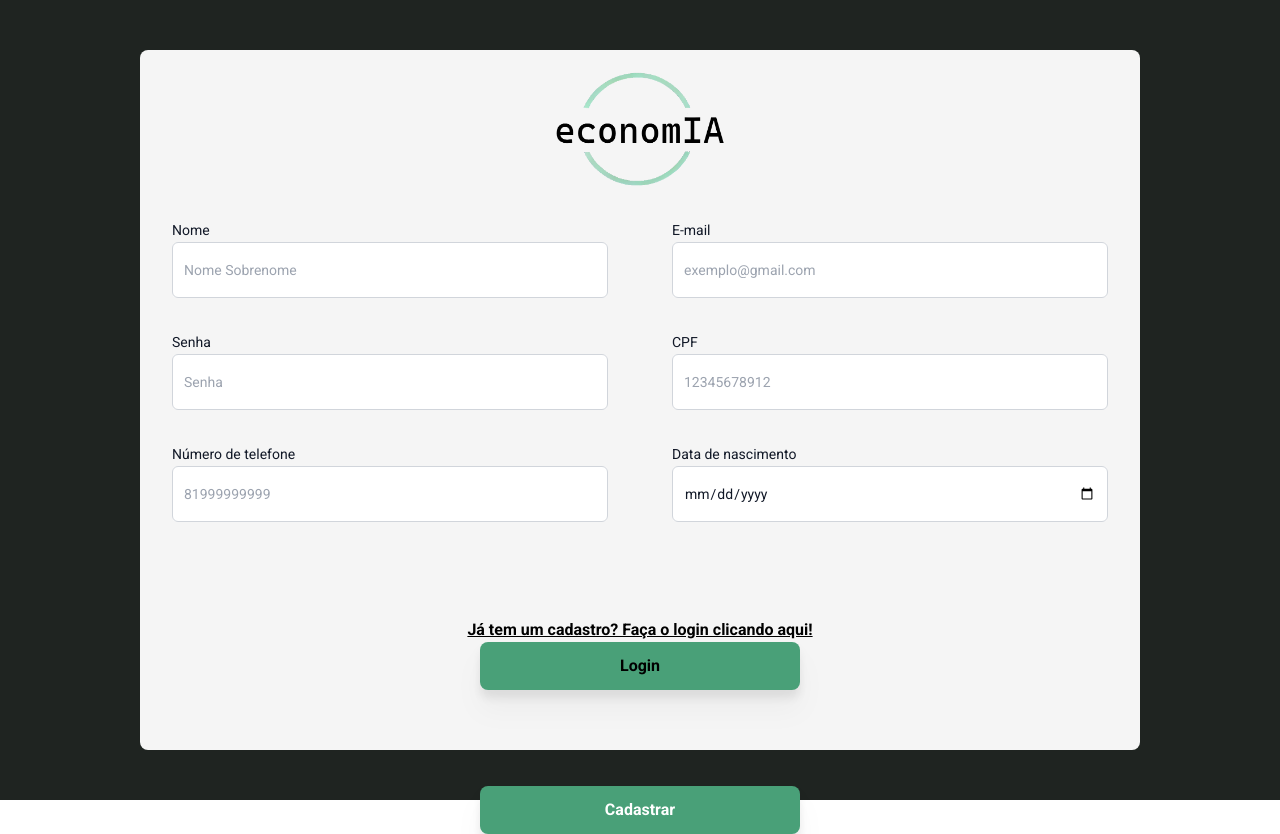
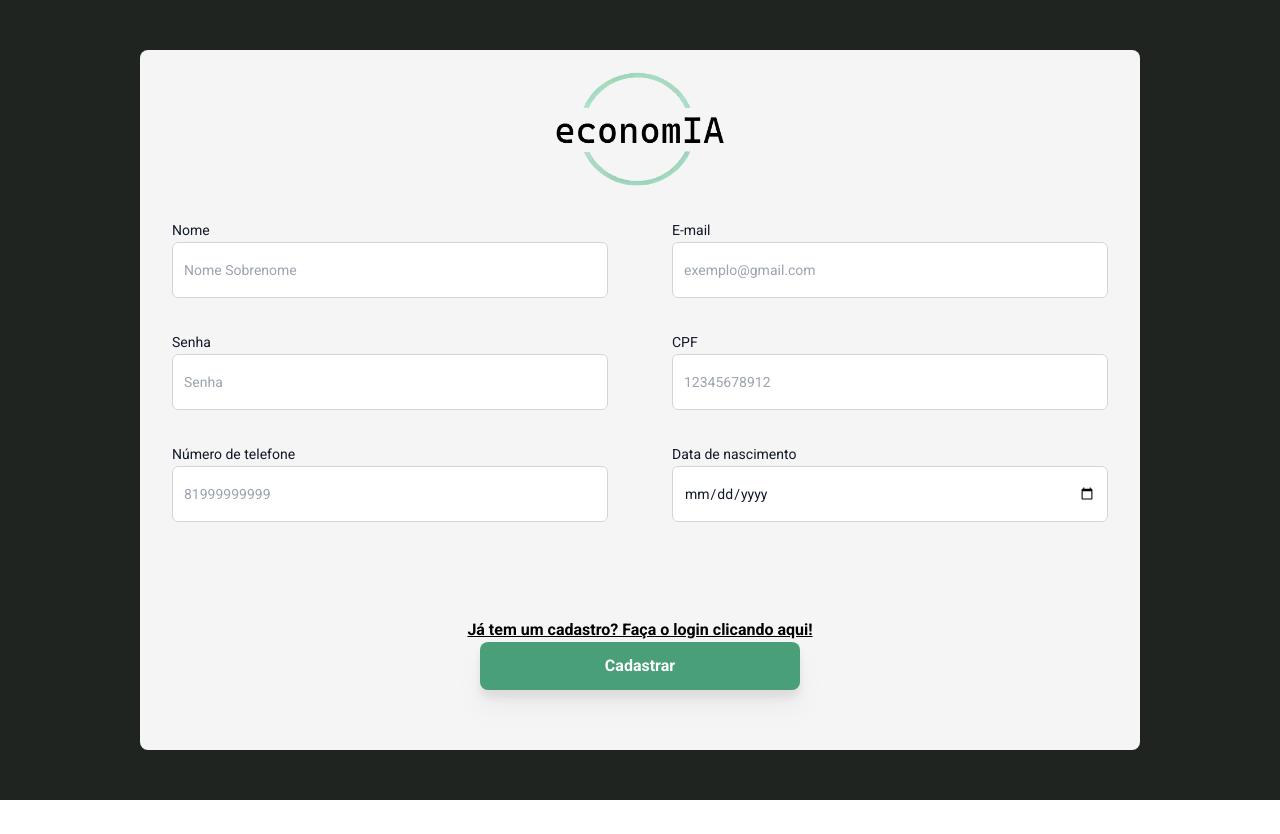
Before and after one commit to Gui-Rigaud/economIA, a Next.js app in the folder frontend/: page /cadastro in a window 1280 px wide. After the commit the page ends 800 px from the top, so only its background shows below. Built offline with nearby package versions, Linux system fonts and the light colour scheme.

Commit message:
Resolvendo erro no botão de cadastro

```diff
--- a/frontend/src/app/cadastro/page.tsx
+++ b/frontend/src/app/cadastro/page.tsx
@@ -107,10 +107,6 @@ export default function cadastroScreen() {
 
                             <div className={`${roboto700.className} mt-[96px] flex flex-col items-center`}>
                                 <Link href="/login" className="underline text-black">Já tem um cadastro? Faça o login clicando aqui!</Link>
-                                <button type="submit" className="w-[320px] h-[48px] bg-econGreen rounded-lg drop-shadow-xl text-black">Login</button>
-                            </div>
-
-                            <div className={`${roboto700.className} mt-[96px] flex flex-col items-center`}>
                                 <button type="submit" className="w-[320px] h-[48px] bg-econGreen rounded-lg drop-shadow-xl text-white">Cadastrar</button>
                             </div>
 
```
